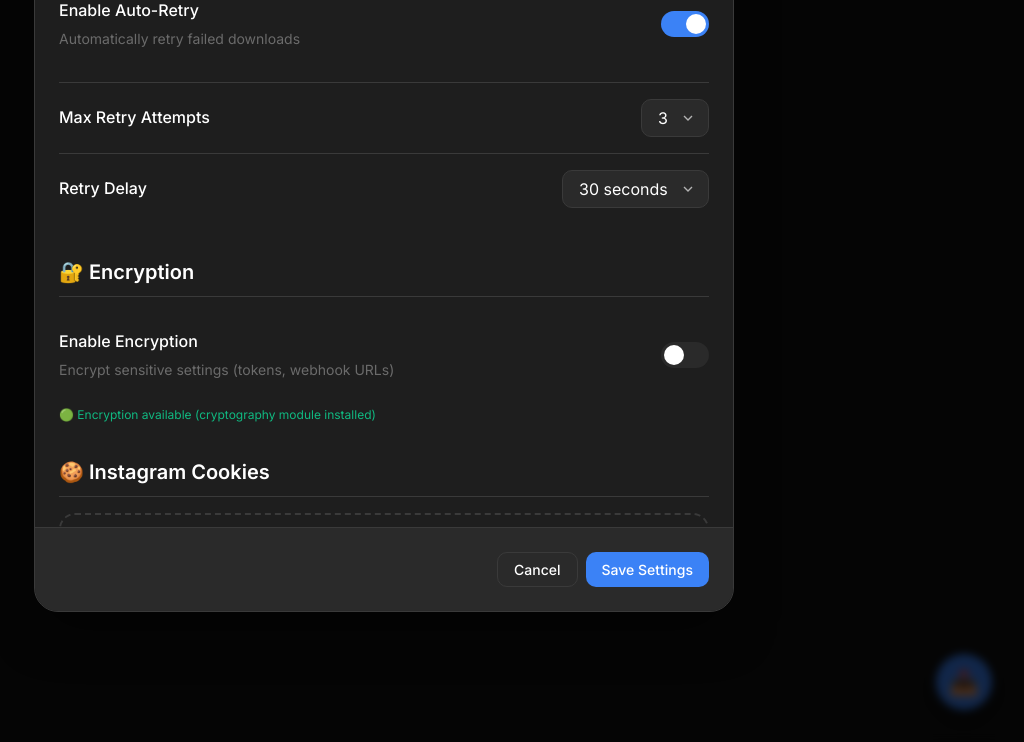
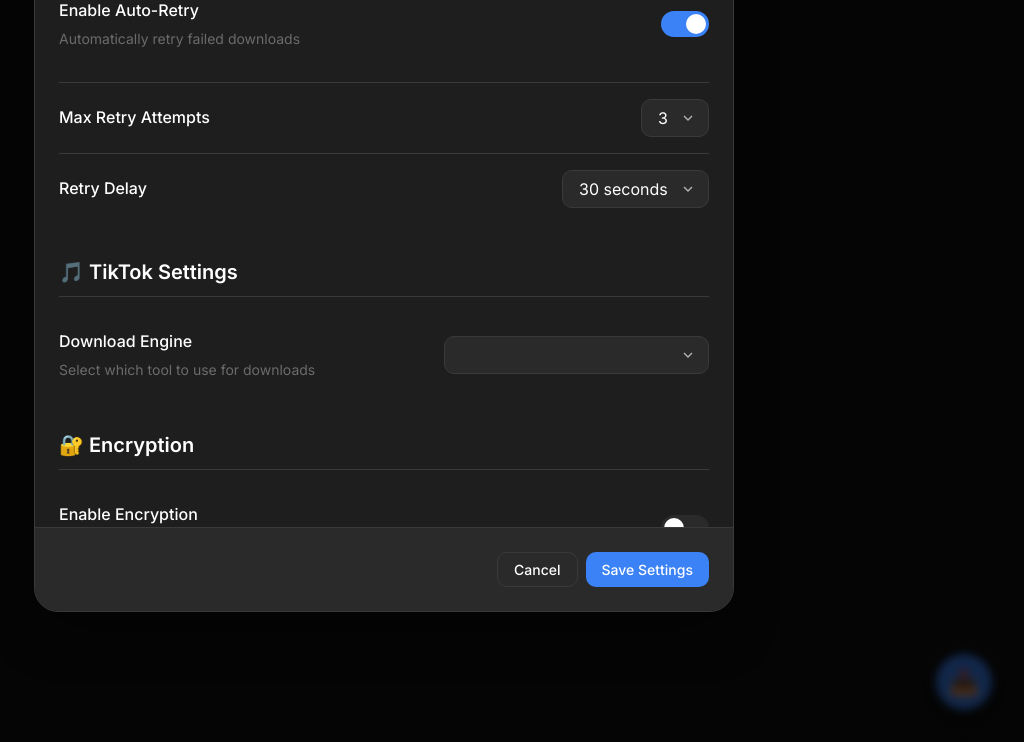
Before and after one commit to emprankem-prog/TrackUI-Redo, a Flask app: page / in a window 1280 px wide, after a click on "⚙️". Shown: the part 1858-2600 px from the top of the page, without its empty margins (256-1280 px from the left). Run offline with Flask 3, Linux system fonts and the light colour scheme; data comes from the database, SQL or seed files in the repository; data that the repository does not hold is empty; some libraries are stand-ins or nearby versions.

Commit message:
feat: Implement initial TrackUI frontend application structure and core logic.

```diff
--- a/static/app.js
+++ b/static/app.js
@@ -1158,6 +1158,8 @@ function populateSettingsForm() {
     if (retryDelaySeconds) {
         retryDelaySeconds.value = state.settings.retry_delay_seconds || '30';
     }
+
+
 
     // Encryption settings
     const encryptionEnabled = document.getElementById('encryption-enabled');
--- a/templates/layout.html
+++ b/templates/layout.html
@@ -657,6 +657,21 @@
                     </div>
                 </div>
 
+                <!-- TikTok Settings -->
+                <div class="settings-section">
+                    <h4 class="settings-section-title">🎵 TikTok Settings</h4>
+                    <div class="settings-row">
+                        <div>
+                            <div class="settings-label">Download Engine</div>
+                            <div class="settings-description">Select which tool to use for downloads</div>
+                        </div>
+                        <select id="tiktok-engine" class="form-select" style="width: auto;">
+                            <option value="yt-dlp">yt-dlp (Best for Videos)</option>
+                            <option value="gallery-dl">gallery-dl (Best for Images)</option>
+                        </select>
+                    </div>
+                </div>
+
                 <!-- Encryption Settings -->
                 <div class="settings-section" id="encryption-section">
                     <h4 class="settings-section-title">🔐 Encryption</h4>
```
